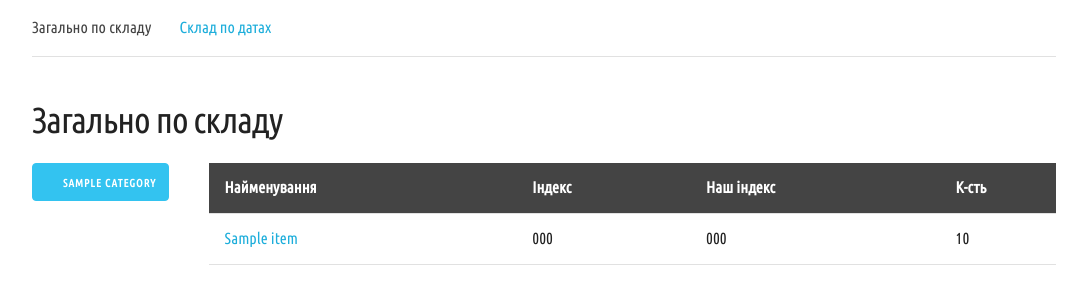
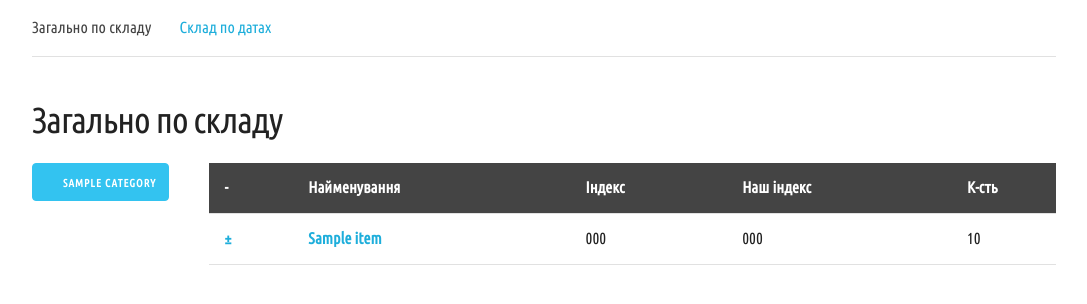
Before and after one commit to samitnuk/warehousedb, a Django app: page / in a window 1280 px wide. Shown: the top 304 px of the page, without its empty margins (96-1183 px from the left). Run offline with Django 3.2, Linux system fonts and the light colour scheme; a user stored in the database is signed in; tables that the repository leaves empty hold one stand-in row (values such as "Sample post").

Commit message:
add ability change item quantity from main page

```diff
--- a/items/templates/items/main.html
+++ b/items/templates/items/main.html
@@ -17,6 +17,7 @@
         <table class="u-full-width">
             <thead>
                 <tr>
+                    <th>-</th>
                     <th>Найменування</th>
                     <th>Індекс</th>
                     <th>Наш індекс</th>
@@ -28,7 +29,13 @@
                     {% if item.category == category %}
                     <tr>
                         <td>
-                            <a class="item_details"
+                            <a class="item_link"
+                               href="{% url 'add_item_change' item.id %}">
+                                &plusmn;
+                            </a>
+                        </td>
+                        <td>
+                            <a class="item_link"
                                href="{% url 'item_details' item.id %}">
                                 {{ item.title }}
                             </a>
```
